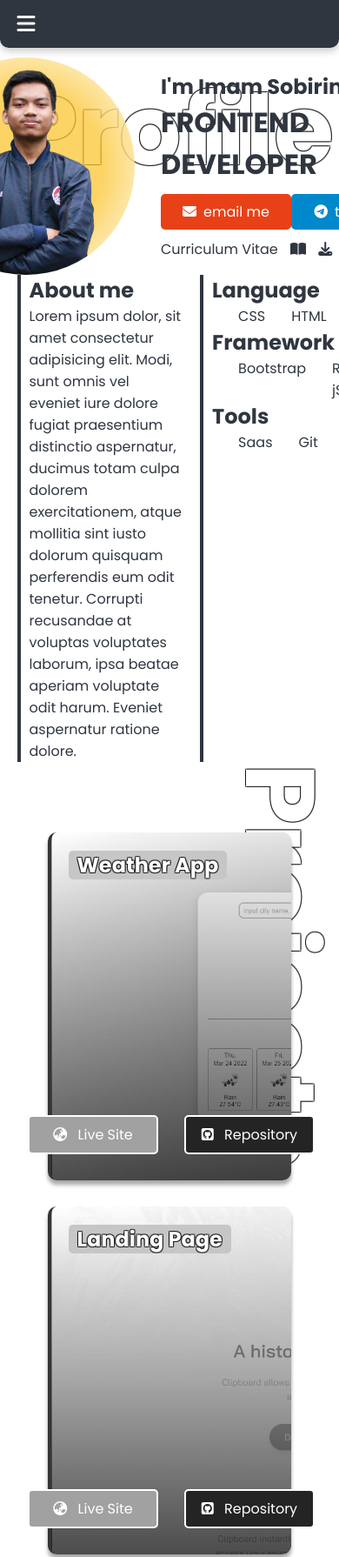
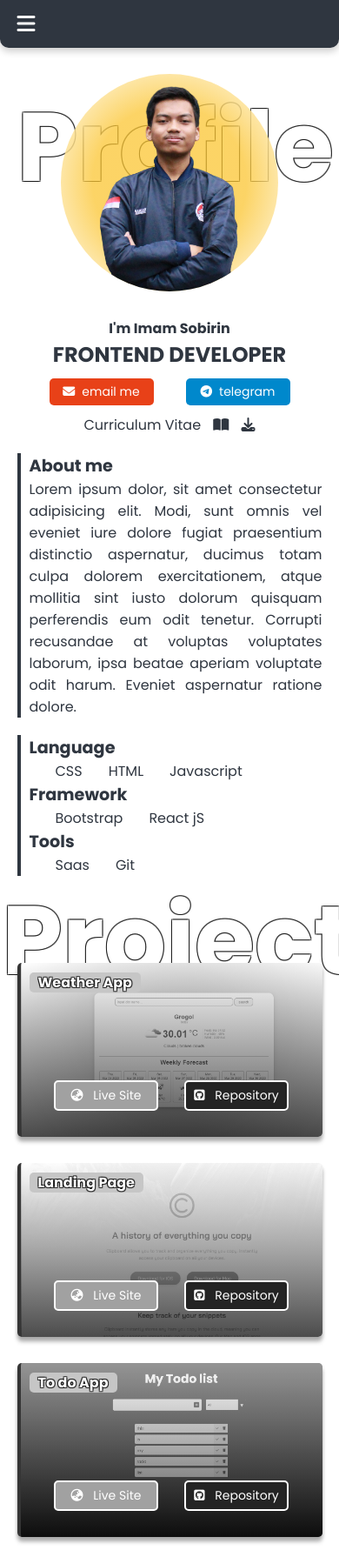
Before and after one commit to imamsobirin/portfolio, a plain HTML site: page index.html in a window 390 px wide. Shown: the top 1790 px of the page at 87% size. Drawn offline with Linux system fonts and the light colour scheme.

Commit message:
add responsive

```diff
--- a/script.js
+++ b/script.js
@@ -1 +1,10 @@
-const about = document.querySelector(".about-me");
+const menuBar = document.querySelector(".menu-bar"),
+  menuList = document.querySelector(".navbar-list");
+
+menuBar.addEventListener("click", (e) => {
+  if (menuList.style.display == "none") {
+    menuList.style.display = "block";
+  } else {
+    menuList.style.display = "none";
+  }
+});
--- a/style.css
+++ b/style.css
@@ -85,7 +85,7 @@ h3 {
 }
 /* header */
 #home {
-  height: 95vh;
+  min-height: 95vh;
   display: flex;
   justify-content: center;
   align-items: center;
@@ -148,6 +148,39 @@ h3 {
 .curriculum-vitae i {
   margin-left: 10px;
 }
+@media (max-width: 675px) {
+  .link-btn {
+    font-size: 14px;
+    padding: 5px 0;
+    width: 120px;
+  }
+  h2 {
+    font-size: 1.2rem;
+  }
+  .header-display-name {
+    width: 100%;
+  }
+  .cta-button {
+    justify-content: space-evenly;
+  }
+  .home-row1 {
+    flex-direction: column;
+    text-align: center;
+  }
+  .header-name {
+    font-size: 1rem;
+  }
+  .header-frontend {
+    font-size: 1.5rem;
+  }
+  .home-row2 {
+    margin-top: 20px;
+    flex-direction: column;
+  }
+  .home-row2 > div {
+    width: 100%;
+  }
+}
 /* about me */
 .home-row2 {
   display: flex;
@@ -157,6 +190,7 @@ h3 {
 .home-row2 > div {
   border-left: 4px solid var(--dark);
   padding-left: 10px;
+  text-align: justify;
 }
 .about-me-description {
   width: 60%;
@@ -178,7 +212,7 @@ h3 {
   z-index: -1;
 }
 .profile-title {
-  z-index: -1;
+  z-index: -10;
 }
 /* projects */
 .project-title {
@@ -245,6 +279,23 @@ h3 {
 .frontend-mentor-btn {
   width: 80%;
   margin: 0 auto;
+}
+@media (max-width: 675px) {
+  .project-card {
+    width: 100%;
+    height: 200px;
+    border-radius: 5px;
+    padding: 10px;
+    background-size: cover;
+  }
+  .card-title h2 {
+    font-size: 1rem;
+  }
+  .project-title {
+    left: -5%;
+    top: -40px;
+    transform: none;
+  }
 }
 /* contact */
 .contact-title {
@@ -325,6 +376,23 @@ h3 {
   background-color: var(--yellow);
   color: var(--dark);
 }
+@media (max-width: 675px) {
+  .contact {
+    flex-direction: column;
+  }
+  .form-group {
+    width: 100%;
+    margin-bottom: 20px;
+  }
+  .contact-media {
+    width: 100%;
+    font-size: 2rem;
+  }
+  .contact-title {
+    left: -5%;
+    top: -40px;
+  }
+}
 /* footer */
 #footer {
   background-color: var(--dark);
@@ -332,7 +400,7 @@ h3 {
 }
 .footer {
   color: #fff;
-  padding: 30px 0;
+  padding: 15px 0;
   text-align: center;
   margin-bottom: 0;
 }
```
